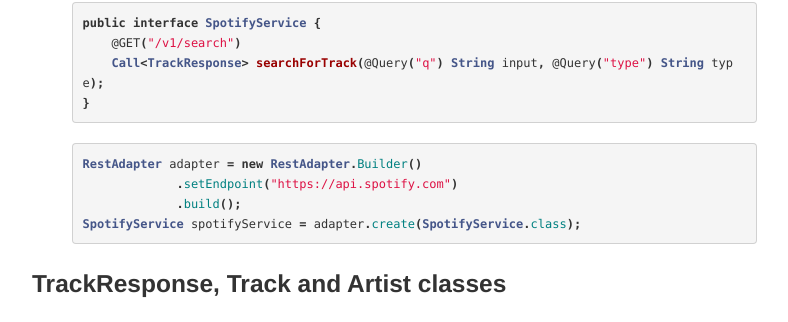
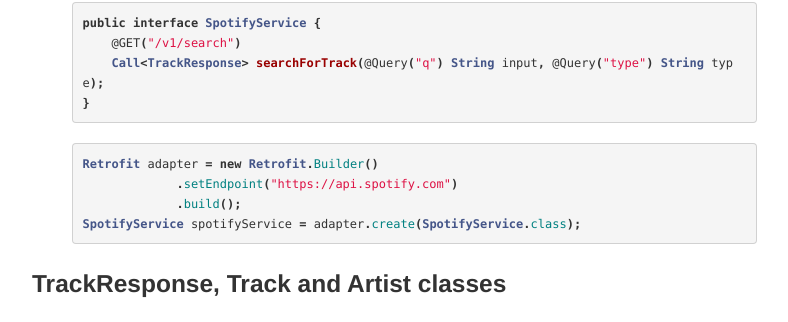
Before and after one commit to bekk/android101, a Jekyll site: the page built from docs/pages/manuscript.html, in a window 1280 px wide and 900 px high, scrolled down 5021 px. Shown: the part 103-425 px from the top of the window, without its empty margins (28-816 px from the left). Built offline with Jekyll 4.4.1, drawn with Linux system fonts in a browser that asks for light colours; Markdown is read by kramdown in place of the engine named in the settings.

Commit message:
Oppdatert manus

```diff
--- a/docs/pages/manuscript.html
+++ b/docs/pages/manuscript.html
@@ -187,7 +187,7 @@
 
 
 {% highlight java %}
-RestAdapter adapter = new RestAdapter.Builder()
+Retrofit adapter = new Retrofit.Builder()
              .setEndpoint("https://api.spotify.com")
              .build();
 SpotifyService spotifyService = adapter.create(SpotifyService.class);
```
